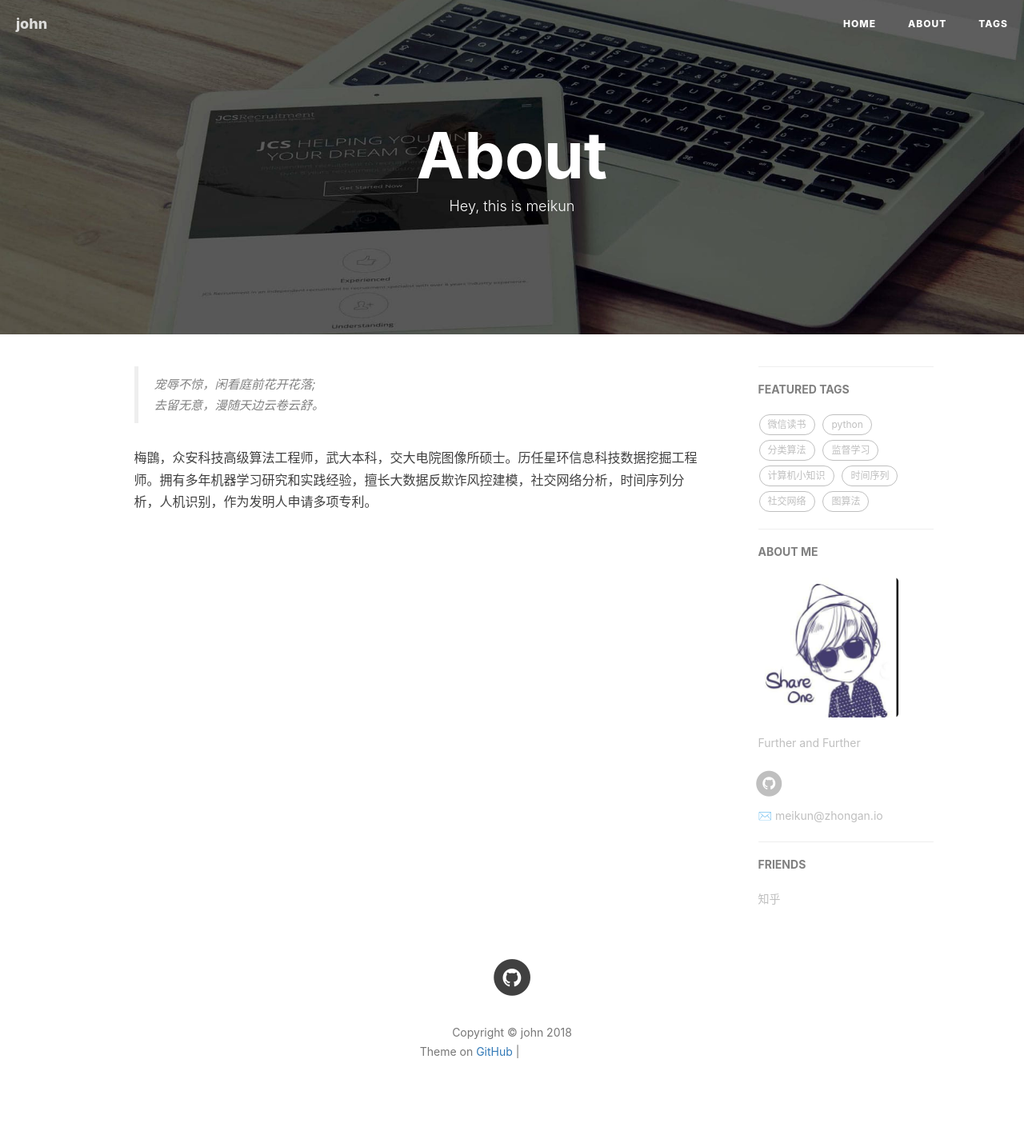
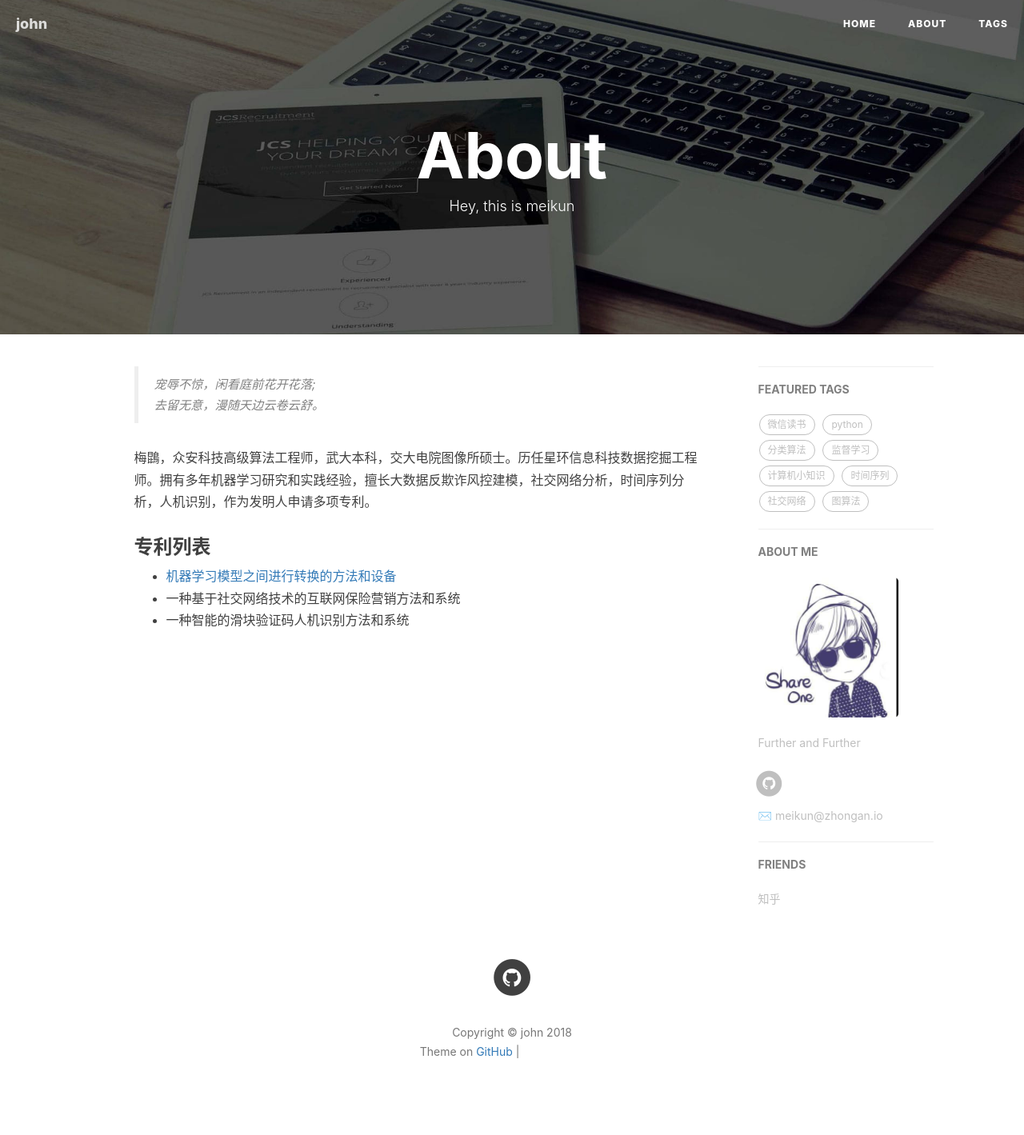
Before and after one commit to kunmei/blog, a Jekyll site: the page built from about.html, in a window 1280 px wide. Shown: the whole page at 80% size. Built offline with Jekyll 4.4.1, drawn with Linux system fonts in a browser that asks for light colours; nearby versions of some CDN libraries; comment, search, counter and statistics services are not loaded; grey boxes are pictures that could not be loaded.

Commit message:
modify zh.md

```diff
--- a/_includes/about/zh.md
+++ b/_includes/about/zh.md
@@ -3,3 +3,8 @@
 > 去留无意，漫随天边云卷云舒。
 
 梅鵾，众安科技高级算法工程师，武大本科，交大电院图像所硕士。历任星环信息科技数据挖掘工程师。拥有多年机器学习研究和实践经验，擅长大数据反欺诈风控建模，社交网络分析，时间序列分析，人机识别，作为发明人申请多项专利。
+
+### 专利列表
+- [机器学习模型之间进行转换的方法和设备](https://patentscope.wipo.int/search/zh/detail.jsf?docId=WO2017193769)
+- 一种基于社交网络技术的互联网保险营销方法和系统
+- 一种智能的滑块验证码人机识别方法和系统
```
